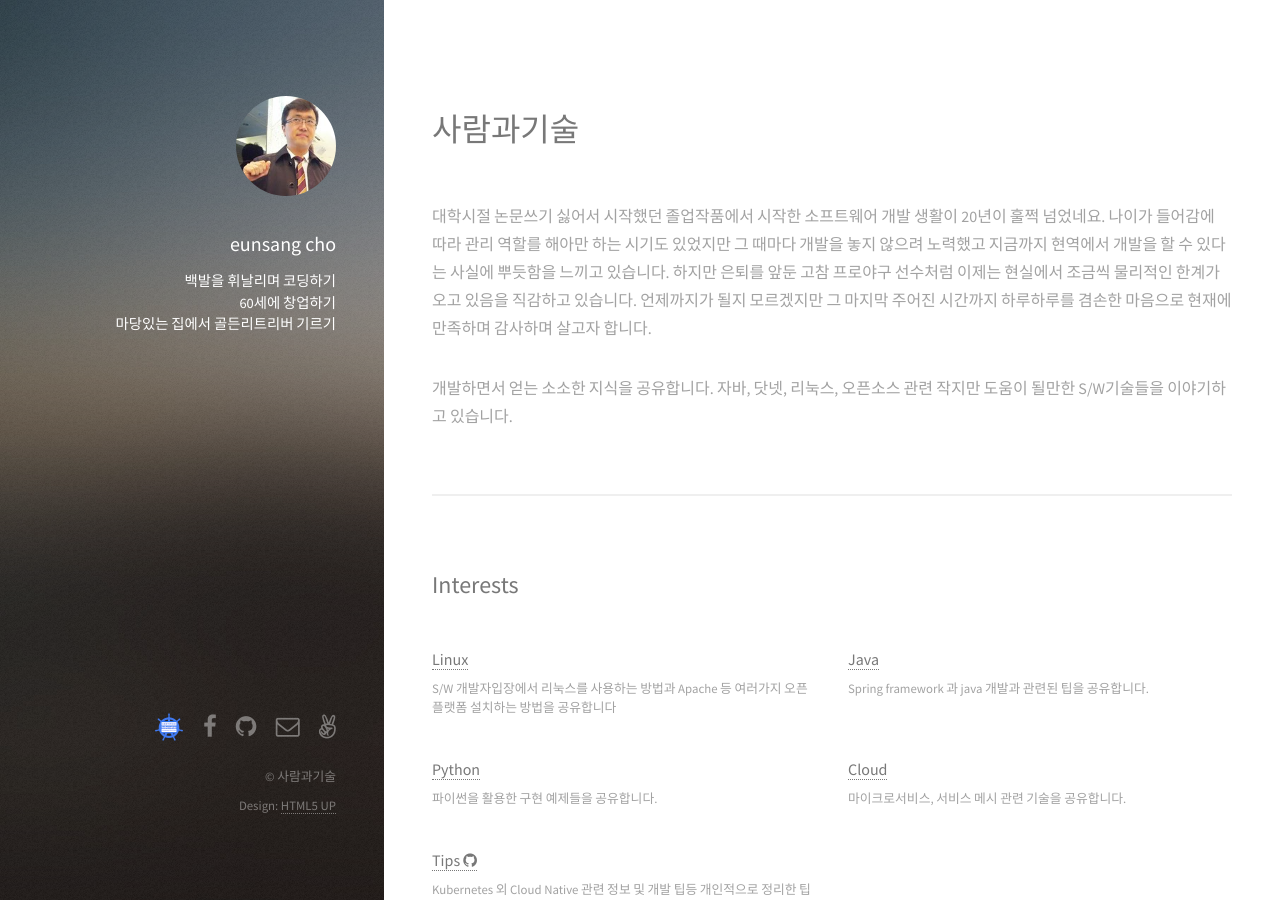
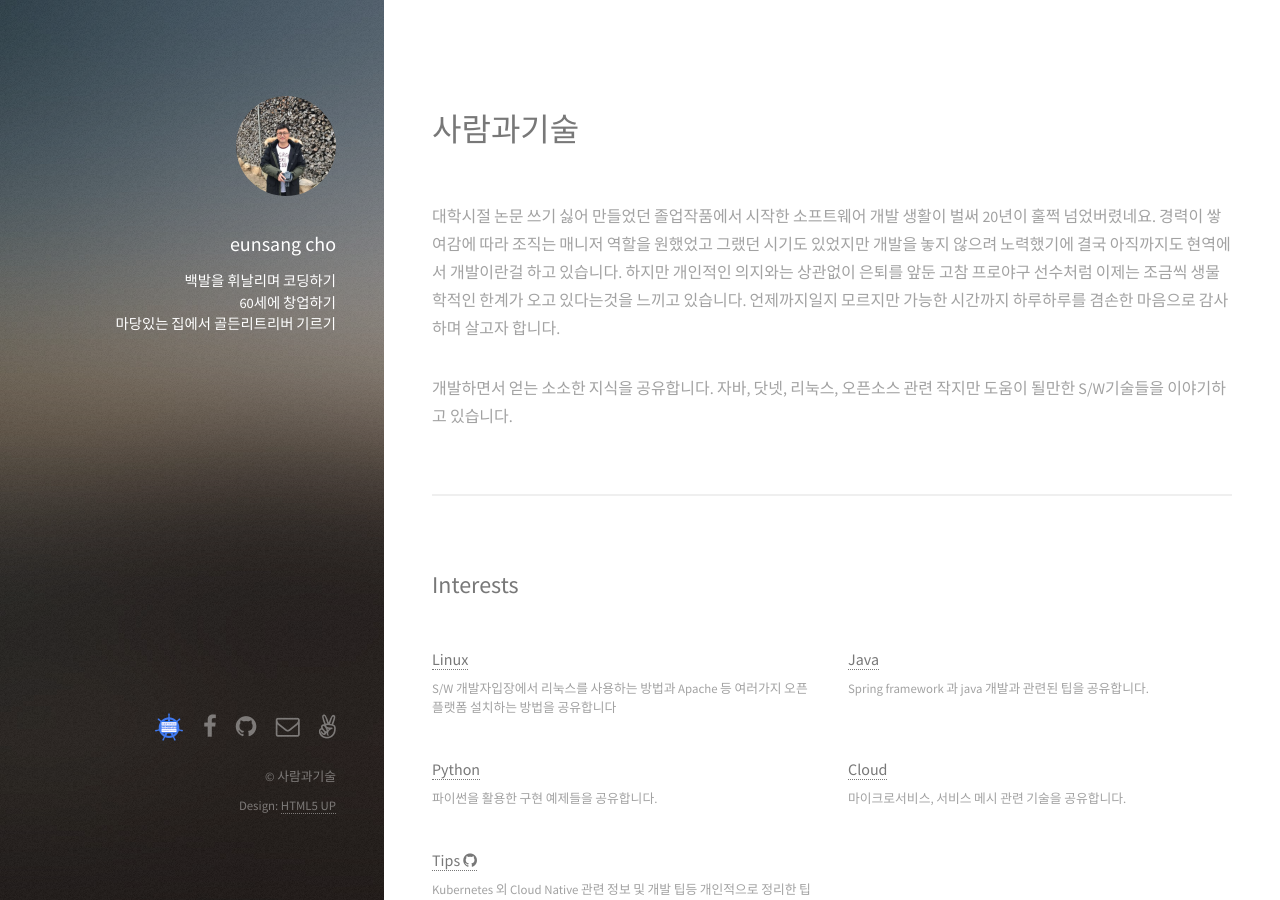
Before and after one commit to itnpeople/itnpeople.github.com, a Jekyll site: the page built from index.html, in a window 1280 px wide and 900 px high. Built offline with Jekyll 4.4.1, drawn with Linux system fonts in a browser that asks for light colours; nearby versions of some CDN libraries.

Commit message:
Update intro.

```diff
--- a/index.html
+++ b/index.html
@@ -17,7 +17,7 @@ description: "자바,닷넷,리눅스 등 각종 오픈소스 및 오픈 플렛
 
 		<!-- Header -->
 			<header id="header">
-				<a href="#" class="image avatar"><img src="{{site.baseurl}}/resources/img/index/avatar.jpg" alt="" /></a>
+				<a href="#" class="image avatar"><img src="{{site.baseurl}}/resources/img/index/avatar2.jpg" alt="" /></a>
 				<h1><strong>eunsang cho</strong></h1>
 				<h5>백발을 휘날리며 코딩하기<br>60세에 창업하기<br>마당있는 집에서 골든리트리버 기르기</h5>
 			</header>
@@ -29,10 +29,10 @@ description: "자바,닷넷,리눅스 등 각종 오픈소스 및 오픈 플렛
 						<header class="major">
 							<h2>사람과기술</h2>
 						</header>
-                <p>대학시절 논문쓰기 싫어서 시작했던 졸업작품에서 시작한  소프트웨어 개발 생활이 20년이 훌쩍 넘었네요.
-나이가 들어감에 따라 관리 역할를 해아만 하는 시기도 있었지만 그 때마다 개발을 놓지 않으려 노력했고 지금까지 현역에서 개발을 할 수 있다는 사실에 뿌듯함을 느끼고 있습니다.
-하지만 은퇴를 앞둔 고참 프로야구 선수처럼 이제는 현실에서 조금씩 물리적인 한계가 오고 있음을 직감하고 있습니다.
-언제까지가 될지 모르겠지만 그 마지막 주어진 시간까지 하루하루를 겸손한 마음으로 현재에 만족하며 감사하며 살고자 합니다.</p>
+                <p>대학시절 논문 쓰기 싫어 만들었던 졸업작품에서 시작한 소프트웨어 개발 생활이 벌써 20년이 훌쩍 넘었버렸네요.
+경력이 쌓여감에 따라 조직는 매니저 역할을 원했었고 그랬던 시기도 있었지만 개발을 놓지 않으려 노력했기에 결국 아직까지도 현역에서 개발이란걸 하고 있습니다.
+하지만 개인적인 의지와는 상관없이 은퇴를 앞둔 고참 프로야구 선수처럼 이제는 조금씩 생물학적인 한계가 오고 있다는것을 느끼고 있습니다.
+언제까지일지 모르지만 가능한 시간까지 하루하루를 겸손한 마음으로 감사하며 살고자 합니다.</p>
 						<p>개발하면서 얻는 소소한 지식을 공유합니다. 자바, 닷넷, 리눅스, 오픈소스 관련 작지만 도움이 될만한 S/W기술들을 이야기하고 있습니다.</p>
 					</section>
 				<!-- Two -->
```
Also changed, not shown: resources/img/index/avatar2.jpg (added).
